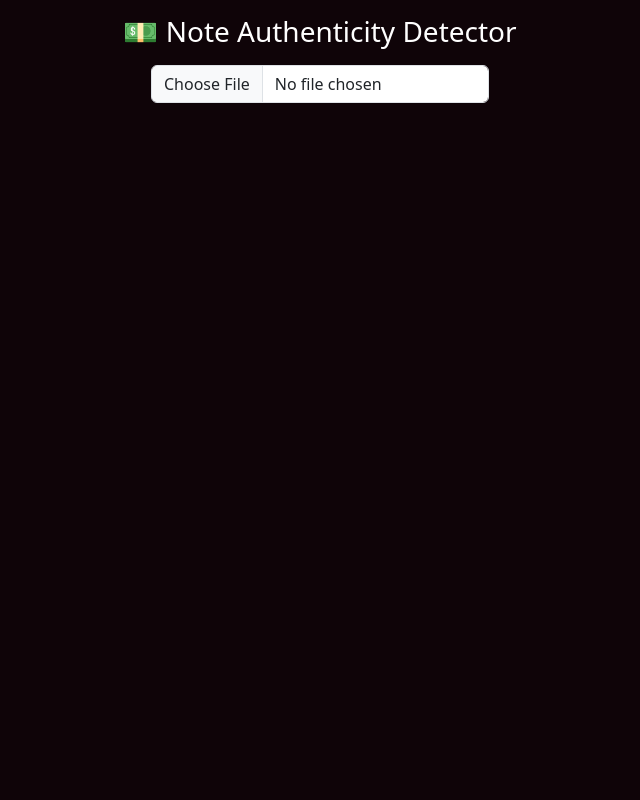
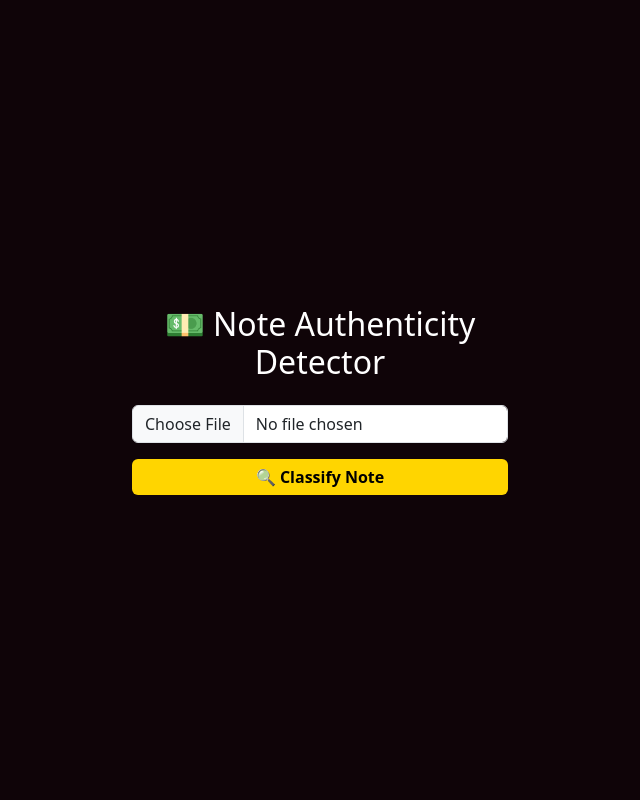
Before and after one commit to chethuphotosregmail/wavelet1, a Flask app: page / in a window 1280 px wide. Shown: the whole page, without its empty margins (320-960 px from the left). Run offline with Flask 3, Linux system fonts and the light colour scheme; parts of the project's set-up code (start-up, migrations or seed data) failed here and were passed over; some libraries are stand-ins or nearby versions.

Commit message:
Update index.html

```diff
--- a/templates/index.html
+++ b/templates/index.html
@@ -3,104 +3,40 @@
 <head>
   <meta charset="UTF-8" />
   <meta name="viewport" content="width=device-width, initial-scale=1.0" />
-  <title>Note Detector</title>
+  <title>Note Authenticity Detector</title>
   <link href="https://cdn.jsdelivr.net/npm/bootstrap@5.3.0/dist/css/bootstrap.min.css" rel="stylesheet">
-  <link href="https://cdn.jsdelivr.net/npm/cropperjs@1.5.13/dist/cropper.min.css" rel="stylesheet">
   <style>
     body {
-      background: #0f0408;
+      background-color: #0f0408;
       color: white;
       text-align: center;
       display: flex;
       flex-direction: column;
       align-items: center;
-      justify-content: flex-start;
+      justify-content: center;
       height: 100vh;
-      padding: 15px;
+      margin: 0;
     }
-    img {
-      max-width: 100%;
-      display: block;
-      margin: 0 auto;
-    }
-    #cropContainer {
-      width: 100%;
-      height: 70vh;
-      margin-top: 15px;
-      display: none;
+    .container {
+      width: 90%;
+      max-width: 400px;
     }
     .btn-custom {
       background-color: #ffd500;
       color: black;
       border: none;
-      font-weight: 600;
+      font-weight: bold;
     }
   </style>
 </head>
 <body>
-  <h3 class="mb-3">💵 Note Authenticity Detector</h3>
+  <div class="container">
+    <h2 class="mb-4">💵 Note Authenticity Detector</h2>
 
-  <form id="uploadForm" method="POST" enctype="multipart/form-data" action="/predict">
-    <input type="file" id="fileInput" name="file" accept="image/*" capture="environment" class="form-control mb-3" required>
-
-    <div id="cropContainer">
-      <img id="imagePreview" />
-      <button type="button" class="btn btn-warning mt-3" id="cropButton">✂️ Crop & Continue</button>
-    </div>
-
-    <input type="hidden" name="croppedImage" id="croppedImage">
-    <button type="submit" class="btn btn-custom mt-4" id="submitButton" style="display:none;">🔍 Classify Note</button>
-  </form>
-
-  <script src="https://cdn.jsdelivr.net/npm/cropperjs@1.5.13/dist/cropper.min.js"></script>
-  <script>
-    const fileInput = document.getElementById('fileInput');
-    const imagePreview = document.getElementById('imagePreview');
-    const cropContainer = document.getElementById('cropContainer');
-    const cropButton = document.getElementById('cropButton');
-    const submitButton = document.getElementById('submitButton');
-    let cropper;
-
-    fileInput.addEventListener('change', (e) => {
-      const file = e.target.files[0];
-      if (file) {
-        const reader = new FileReader();
-        reader.onload = (event) => {
-          imagePreview.src = event.target.result;
-          cropContainer.style.display = 'block';
-          submitButton.style.display = 'none';
-
-          // Destroy any existing cropper
-          if (cropper) cropper.destroy();
-
-          // Create new cropper with large region and zoom-to-fit
-          cropper = new Cropper(imagePreview, {
-            aspectRatio: NaN,         // free crop
-            viewMode: 1,
-            autoCropArea: 0.9,        // make crop box 90% of image by default
-            background: false,
-            movable: true,
-            zoomable: true,
-            responsive: true
-          });
-        };
-        reader.readAsDataURL(file);
-      }
-    });
-
-    cropButton.addEventListener('click', () => {
-      if (cropper) {
-        const canvas = cropper.getCroppedCanvas({ width: 1080, height: 1080 });
-        canvas.toBlob((blob) => {
-          const file = new File([blob], "cropped.jpg", { type: "image/jpeg" });
-          const dataTransfer = new DataTransfer();
-          dataTransfer.items.add(file);
-          fileInput.files = dataTransfer.files;
-          cropContainer.style.display = 'none';
-          submitButton.style.display = 'inline-block';
-        });
-      }
-    });
-  </script>
+    <form action="/predict" method="POST" enctype="multipart/form-data">
+      <input type="file" name="file" accept="image/*" capture="environment" class="form-control mb-3" required>
+      <button type="submit" class="btn btn-custom w-100">🔍 Classify Note</button>
+    </form>
+  </div>
 </body>
 </html>
```
